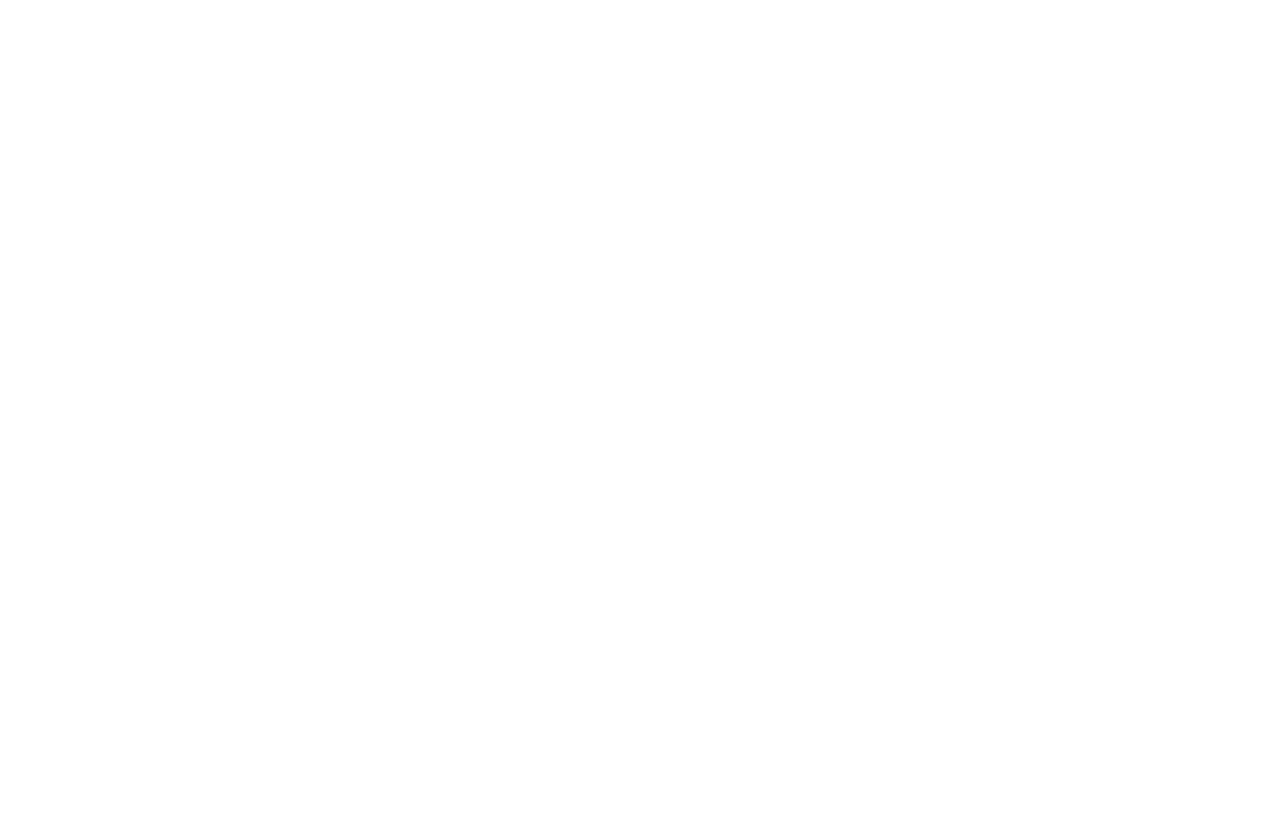
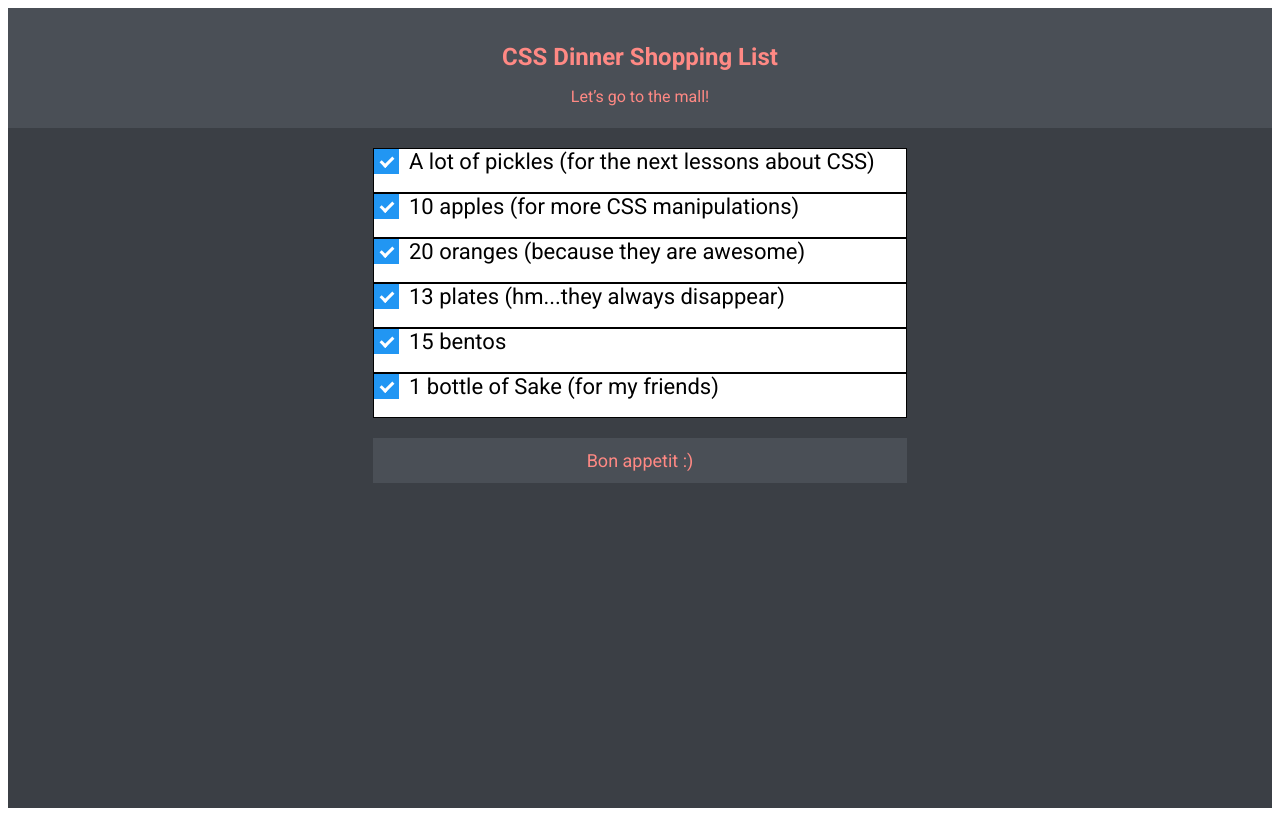
Before and after one commit to EdgarMykhaielian/Lesson8-Shopping-list, a plain HTML site: page index.html in a window 1280 px wide. Drawn offline with Linux system fonts and the light colour scheme.

Commit message:
added custom checkbox

```diff
--- a/index.html
+++ b/index.html
@@ -5,8 +5,65 @@
     <meta http-equiv="X-UA-Compatible" content="IE=edge">
     <meta name="viewport" content="width=device-width, initial-scale=1.0">
     <title>Shopping-list</title>
+
+    <link rel="stylesheet" href="style.css">
+    <link rel="preconnect" href="https://fonts.googleapis.com">
+    <link rel="preconnect" href="https://fonts.gstatic.com" crossorigin>
+    <link href="https://fonts.googleapis.com/css2?family=Roboto:wght@400;700&display=swap" rel="stylesheet">
+
 </head>
 <body>
+    <div class="big">
+        <header>
+            <h1>CSS Dinner Shopping List</h1>
+            <h3>Let’s go to the mall!</h3>
+        </header>
+        <div class="main">
 
+            <div class="element">
+                <label class="container">A lot of pickles <span>(for the next lessons about CSS)</span>
+                    <input type="checkbox" checked="checked">
+                    <span class="checkmark"></span>
+                  </label>
+            </div>
+
+            <div class="element">
+                <label class="container">10 apples <span>(for more CSS manipulations)</span>
+                    <input type="checkbox" checked="checked">
+                    <span class="checkmark"></span>
+                  </label>
+            </div>
+
+            <div class="element">
+                <label class="container">20 oranges <span>(because they are awesome)</span>
+                    <input type="checkbox" checked="checked">
+                    <span class="checkmark"></span>
+                  </label>
+            </div>
+
+            <div class="element">
+                <label class="container">13 plates <span>(hm...they always disappear)</span>
+                    <input type="checkbox" checked="checked">
+                    <span class="checkmark"></span>
+                  </label>
+            </div>
+
+            <div class="element">
+                <label class="container">15 bentos
+                    <input type="checkbox" checked="checked">
+                    <span class="checkmark"></span>
+                  </label>
+            </div>
+
+            <div class="element">
+                <label class="container">1 bottle of Sake <span>(for my friends)</span>
+                    <input type="checkbox" checked="checked">
+                    <span class="checkmark"></span>
+                  </label>
+            </div>
+
+        </div>
+        <button>Bon appetit :)</button>
+    </div>
 </body>
 </html>
--- a/style.css
+++ b/style.css
@@ -0,0 +1,124 @@
+body {
+    font-family: 'Roboto', sans-serif;
+}
+.big {
+    width: 100%;
+    height: 100vh;
+    background-color:#3B3F45;
+}
+header {
+    background-color: #4A4F56;
+    text-align: center;
+    height: 82px;
+    padding: 19px;
+}
+header h1 {
+    font-style: normal;
+    font-weight: 700;
+    font-size: 24px;
+    color: #FF8984;
+}
+header h3 {
+    font-style: normal;
+    font-weight: 400;
+    font-size: 16px;
+    color: #FF8984;
+}
+
+button {
+    width: 534px;
+    height: 45px;
+    margin: auto;
+    background-color: #4A4F56;
+    border: none;
+    font-family: 'Roboto';
+    font-style: normal;
+    font-weight: 400;
+    font-size: 18px;
+    color: #FF8984;
+    display: flex;
+    justify-content: center;
+    align-items: center;
+}
+button:hover {
+    background-color:#FF8984;
+    color:#4A4F56;
+}
+.main {
+    height: 270px;
+    width:534px;
+    background-color: white;
+    margin: 20px auto;
+    box-sizing: border-box;
+}
+.element {
+    width: 100%;
+    box-sizing: border-box;
+    height: 45px;
+    border: solid 1px;
+}
+
+/* Customize the label (the container) */
+.container {
+    display: block;
+    position: relative;
+    padding-left: 35px;
+    margin-bottom: 12px;
+    cursor: pointer;
+    font-size: 22px;
+    -webkit-user-select: none;
+    -moz-user-select: none;
+    -ms-user-select: none;
+    user-select: none;
+  }
+
+  /* Hide the browser's default checkbox */
+.container input {
+    position: absolute;
+    opacity: 0;
+    cursor: pointer;
+    height: 0;
+    width: 0;
+  }
+
+  .checkmark {
+    position: absolute;
+    top: 0;
+    left: 0;
+    height: 25px;
+    width: 25px;
+    background-color: #eee;
+  }
+
+/* On mouse-over, add a grey background color */
+.container:hover input ~ .checkmark {
+    background-color: #ccc;
+  }
+
+/* When the checkbox is checked, add a blue background */
+.container input:checked ~ .checkmark {
+    background-color: #2196F3;
+  }
+
+  /* Create the checkmark/indicator (hidden when not checked) */
+.checkmark:after {
+    content: "";
+    position: absolute;
+    display: none;
+  }
+/* Show the checkmark when checked */
+.container input:checked ~ .checkmark:after {
+    display: block;
+  }
+/* Style the checkmark/indicator */
+.container .checkmark:after {
+    left: 9px;
+    top: 5px;
+    width: 5px;
+    height: 10px;
+    border: solid white;
+    border-width: 0 3px 3px 0;
+    -webkit-transform: rotate(45deg);
+    -ms-transform: rotate(45deg);
+    transform: rotate(45deg);
+  }
```
